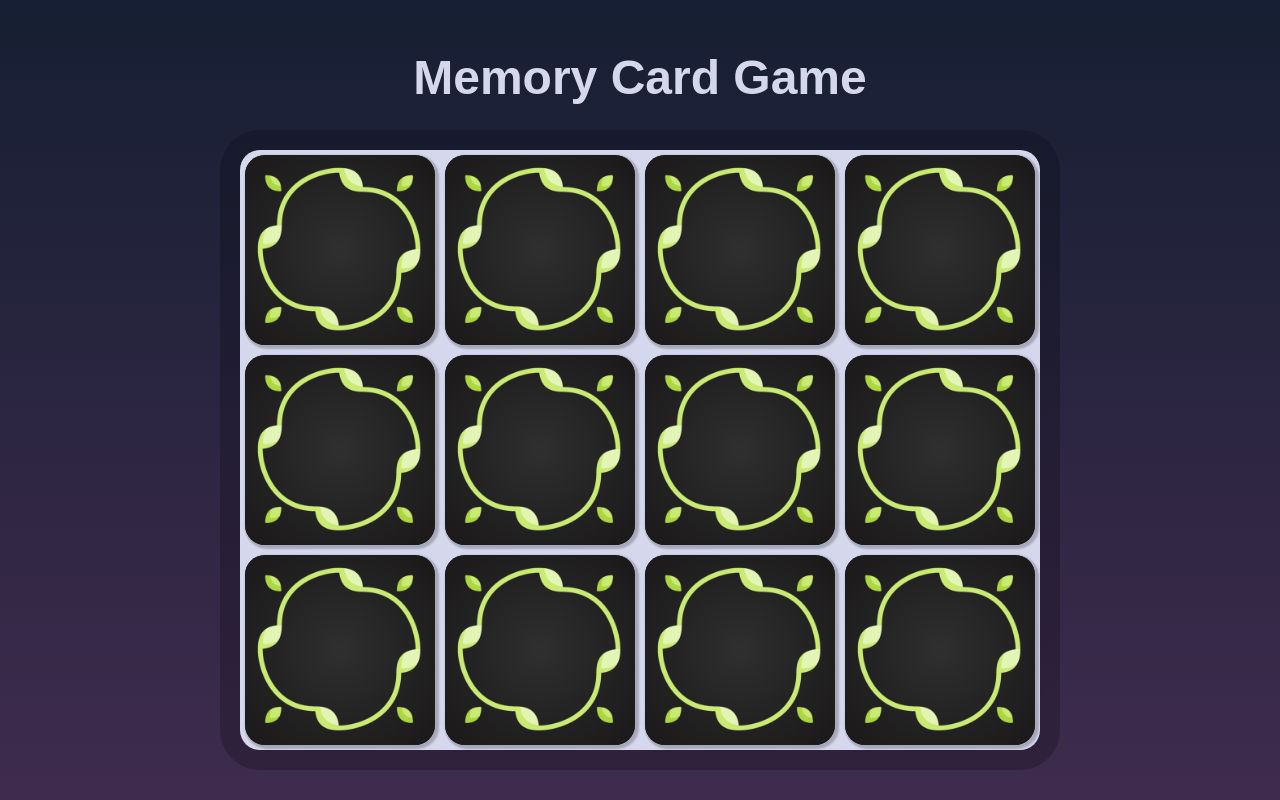
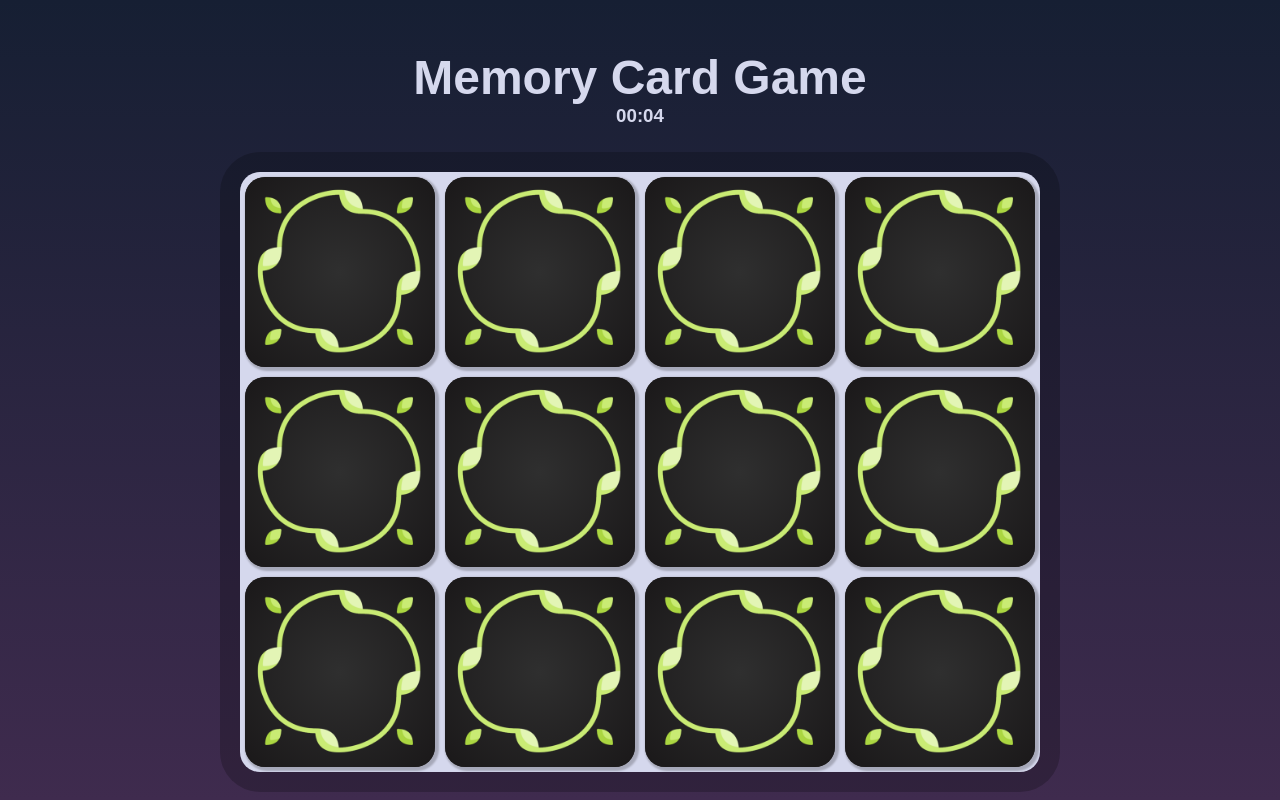
Before and after one commit to MohamedNiaissa/ProjetJsAvancee, a plain HTML site: page MemoryCard/index.html in a window 1280 px wide. Shown: the top 800 px of the page. Drawn offline with Linux system fonts and the light colour scheme.

Commit message:
Added a small timer on the Memory Card Game

```diff
--- a/MemoryCard/app.js
+++ b/MemoryCard/app.js
@@ -314,13 +314,14 @@ class GameTimer {
      *@method runningTimer() => Recursive method for the timer cancelling itself at each iteration.
      */
 
-    #elapsedTime; #dateOrigin; #isStopped; #timerProcess;
+    #elapsedTime; #dateOrigin; #isStopped; #timerProcess; #timerTitle;
 
     constructor () {
         this.#elapsedTime = null;
         this.#dateOrigin = null;
         this.#isStopped = null;
         this.#timerProcess = null;
+        this.#timerTitle = document.querySelector(".timer");
     }
 
     setUp() {
@@ -332,9 +333,26 @@ class GameTimer {
     }
 
     #runningTimer() {
+
         if(this.#dateOrigin !== null) {
             this.#elapsedTime = Math.round((Date.now() - this.#dateOrigin)/1000);
         }
+
+        let turn = false;
+        let seconds = this.#elapsedTime - 1;
+        let minutes = 0;
+
+        while(seconds > 60) {
+            seconds = seconds - 60;
+            minutes++;
+        }
+
+        seconds === -1 ? seconds = seconds + 0.5 : null;
+        seconds < 0 ? turn = true : null;
+        minutes = minutes < 10 ? minutes = "0" + minutes : minutes;
+        seconds = seconds < 10 ? seconds = "0" + seconds : seconds;
+
+        turn ? null : this.#timerTitle.innerHTML = `${minutes}:${seconds}`;
 
         cancelAnimationFrame(this.#timerProcess);
         this.#isStopped ? null : this.#timerProcess = requestAnimationFrame(() => this.#runningTimer());
--- a/MemoryCard/index.html
+++ b/MemoryCard/index.html
@@ -12,6 +12,8 @@
         <div class="gameTitle">
             <h1>Memory Card Game</h1>
         </div>
+
+        <h3 class="timer">00:00</h3>
 
         <div class="gameBody">
 
--- a/MemoryCard/style.css
+++ b/MemoryCard/style.css
@@ -24,6 +24,10 @@ h1{
   color:#D5D8ED;
   margin-top: 40px;
   font-size: 3em;
+}
+
+.timer {
+  color: #D5D8ED;
 }
 
 .gameBody {
```
